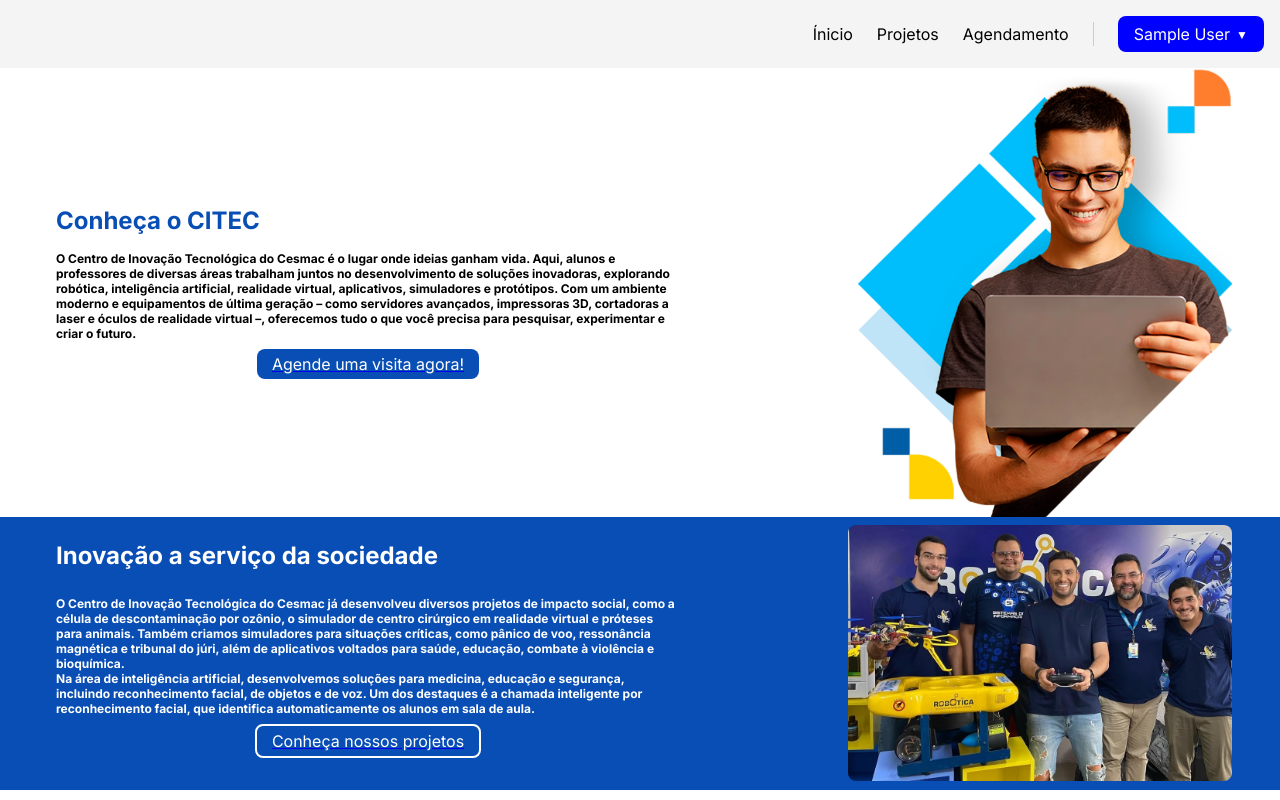
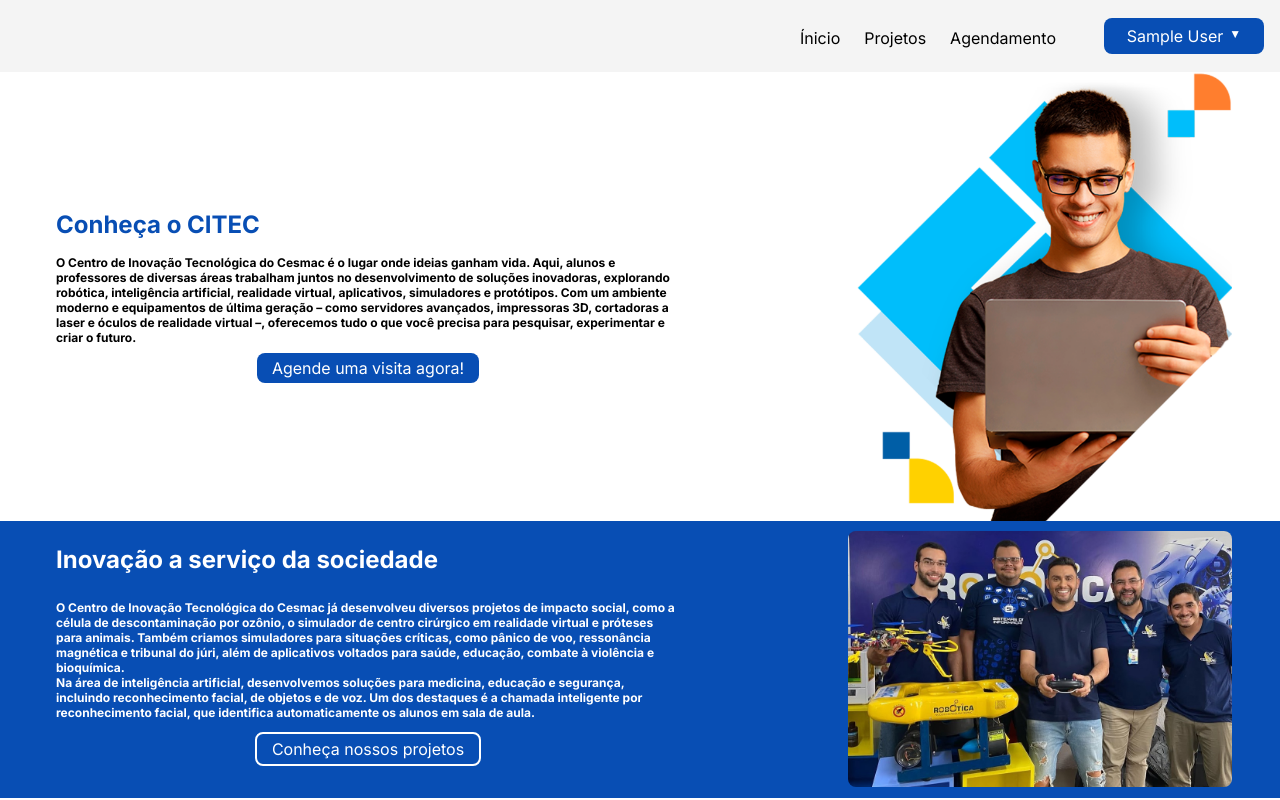
Before and after one commit to joaomatheus-dev/sistema-citec, a React (Create React App) app: page / in a window 1280 px wide. Shown: the top 800 px of the page. Built offline with nearby package versions, Linux system fonts and the light colour scheme; no server answers; sample sign-in values are in the browser's storage.

Commit message:
corrigido para caber em celular

```diff
--- a/src/component/header/Header.css
+++ b/src/component/header/Header.css
@@ -28,7 +28,7 @@
 }
 
 .button {
-  background-color: blue;
+  background-color: #084eb4;
   color: white;
   padding: 8px 16px;
   border: none;
@@ -44,19 +44,13 @@
   background-color: #0066cc;
 }
 
-.navbar-divider {
-  height: 24px;
-  width: 1px;
-  background-color: #ccc;
-}
-
 .user-dropdown {
   position: relative;
   display: inline-block;
 }
 
 .user-button {
-  background-color: blue;
+  background-color: #084eb4;
   color: white;
   padding: 8px 16px;
   border: none;
@@ -66,8 +60,9 @@
   transition: background-color 0.3s ease;
   font-family: "Inter", sans-serif, Helvetica, Arial, sans-serif;
   font-style: normal;
+  width: 160px;
   display: flex;
-  align-items: center;
+  justify-content: center;
   gap: 6px;
 }
 
@@ -114,9 +109,12 @@
 }
 
 .logout-button {
+  width: 100%;
   background-color: red;
   color: #f1f1f1;
-  font-weight: bold;
+  font-weight: 500;
+  border-radius: 8px;
+  text-align: center;
 }
 
 .mobile-menu-button {
@@ -127,6 +125,7 @@
   cursor: pointer;
   padding: 8px;
   z-index: 100;
+  align-items: left;
 }
 
 @media (max-width: 768px) {
@@ -162,13 +161,15 @@
     text-align: right;
     padding: 12px 0;
     border-bottom: 1px solid #eee;
+    text-decoration: none;
   }
 
   .button, .user-button {
     width: 100%;
-    text-align: center;
+    text-align: right;
     padding: 12px;
     margin: 8px 0;
+    justify-content: center;
   }
 
   .dropdown-menu {
@@ -195,3 +196,10 @@
     font-size: 14px;
   }
 }
+
+a{
+  margin-top: 4px;
+  text-decoration: none;
+  text-decoration-color: none;
+  color: black;
+}
--- a/src/component/header/Header.tsx
+++ b/src/component/header/Header.tsx
@@ -70,6 +70,7 @@
       <button className="mobile-menu-button" onClick={toggleMobileMenu}>
         ☰
       </button>
+
       <div className={`navbar-links ${mobileMenuOpen ? 'active' : ''}`}>
         <Link to="/" onClick={() => setMobileMenuOpen(false)}>Ínicio</Link>
         <Link to="/projetos" onClick={() => setMobileMenuOpen(false)}>Projetos</Link>
```
